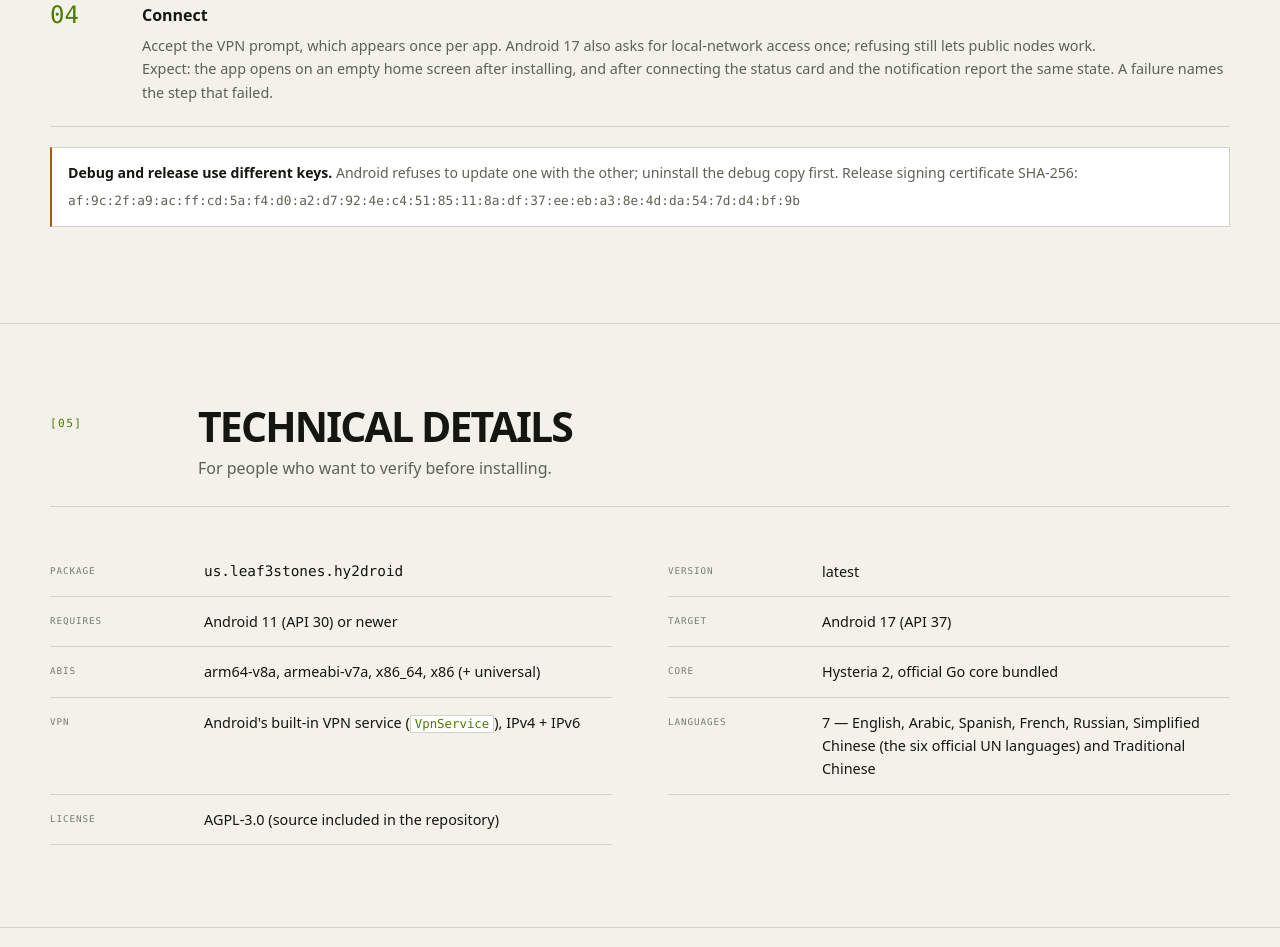
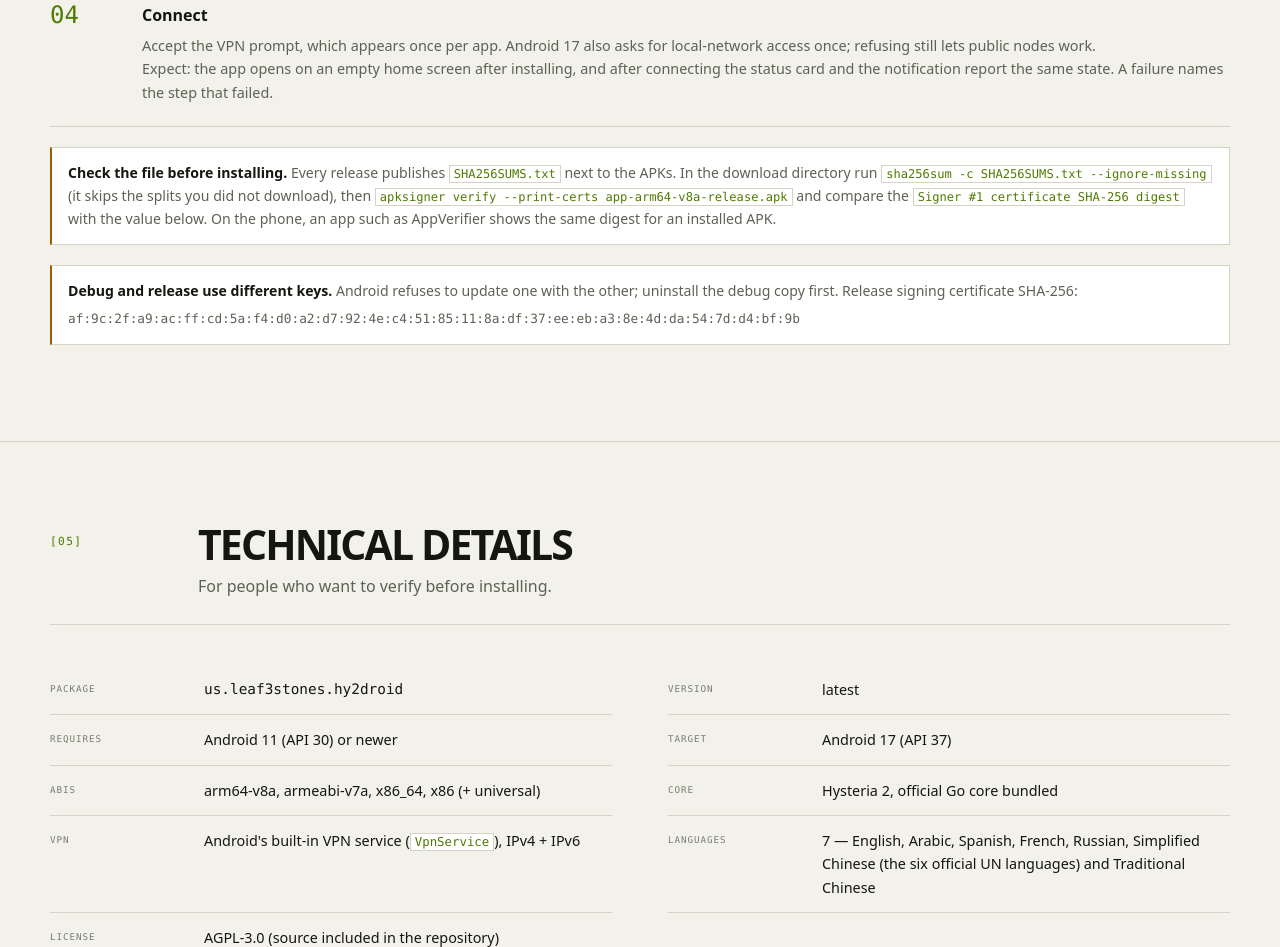
Before and after one commit to noelbennettz/Hy2droid, a plain HTML site: page docs/index.html in a window 1280 px wide. Shown: the part 4484-5431 px from the top of the page. Drawn offline with Linux system fonts and the light colour scheme; no server answers.

Commit message:
Publish verifiable release artefacts (#4)
scripts/release-verify.sh writes SHA256SUMS.txt (sha256sum format) next to a
directory of APKs and reads every signing certificate with `apksigner verify
--print-certs`, failing when the APKs disagree or one of them is unsigned. A
signed release runs it after the build, attaches the checksum file to the
release, keeps it as an artifact, and ends the release notes with the
certificate digest. Nothing in the signing steps changed.

The README gains a "Verify your download" section (checksum check, apksigner,
AppVerifier, and the digest every published APK carries), DOCS.md describes the
new release step, and both landing pages explain the same two commands.

Signed-off-by: noelbennettz <351830989+noelbennettz@users.noreply.github.com>

```diff
--- a/docs/index.html
+++ b/docs/index.html
@@ -233,6 +233,16 @@
       </div>
     </div>
     <p class="note">
+      <strong>Check the file before installing.</strong> Every release publishes
+      <code>SHA256SUMS.txt</code> next to the APKs. In the download directory run
+      <code>sha256sum -c SHA256SUMS.txt --ignore-missing</code> (it skips the splits
+      you did not download), then
+      <code>apksigner verify --print-certs app-arm64-v8a-release.apk</code> and
+      compare the <code>Signer #1 certificate SHA-256 digest</code> with the value
+      below. On the phone, an app such as AppVerifier shows the same digest for an
+      installed APK.
+    </p>
+    <p class="note">
       <strong>Debug and release use different keys.</strong> Android refuses to update one with the other;
       uninstall the debug copy first. Release signing certificate SHA-256:
       <span class="mono">af:9c:2f:a9:ac:ff:cd:5a:f4:d0:a2:d7:92:4e:c4:51:85:11:8a:df:37:ee:eb:a3:8e:4d:da:54:7d:d4:bf:9b</span>
```
Also changed, not shown: docs/zh.html (+8 -0 lines), 4 other files.
